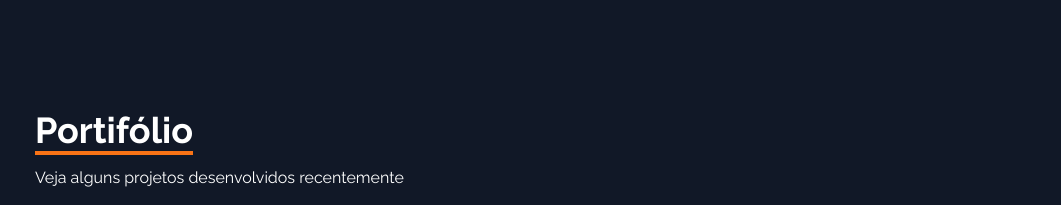
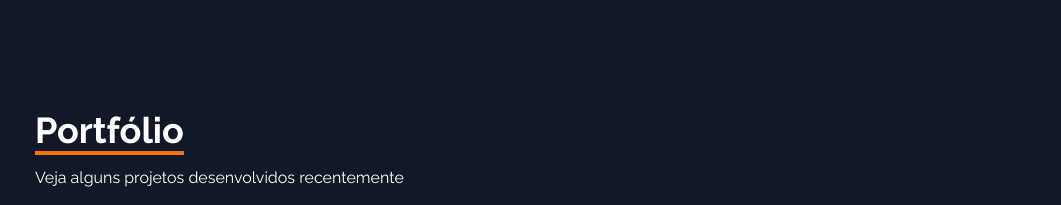
Before and after one commit to leiah133/portifolio, a React (Create React App) app: page / in a window 1280 px wide. Shown: the part 922-1127 px from the top of the page, without its empty margins (109-1170 px from the left). Built offline with nearby package versions, Linux system fonts and the light colour scheme.

Commit message:
atualizzação

```diff
--- a/src/components/Contato.jsx
+++ b/src/components/Contato.jsx
@@ -26,7 +26,7 @@ const Contato = () => {
                             rows="10"
                             className='bg-transparent my-4 border-2 p-2 rounded-md text-white focus:outline-none'></textarea>
                         <button
-                            className='text-white bg-orange-400 px-6 py-3 my-8 mx-auto flex items-center rounded-md hover:scale-110 duration-300 '>
+                            className='text-white bg-orange-400 px-6 py-3 my-8 mx-auto flex items-center rounded-md hover:scale-110 duration-300 ' formTarget='_blank'>
                             Enviar
                         </button>
                     </form>
--- a/src/components/Portifolio.jsx
+++ b/src/components/Portifolio.jsx
@@ -46,7 +46,7 @@ const Portifolio = () => {
     <div id='portifolio' className='bg-gray-900 w-full text-white'>
         <div  className='flex flex-col p-4 mx-auto max-w-screen-lg justify-center w-full h-full py-14'>
             <div className='pb-8'>
-               <p className='text-4xl font-bold inline border-b-4 border-orange-500'>Portifólio</p>
+               <p className='text-4xl font-bold inline border-b-4 border-orange-500'>Portfólio</p>
                <p className='py-4'>Veja alguns projetos desenvolvidos recentemente</p>
             </div>
 
```
